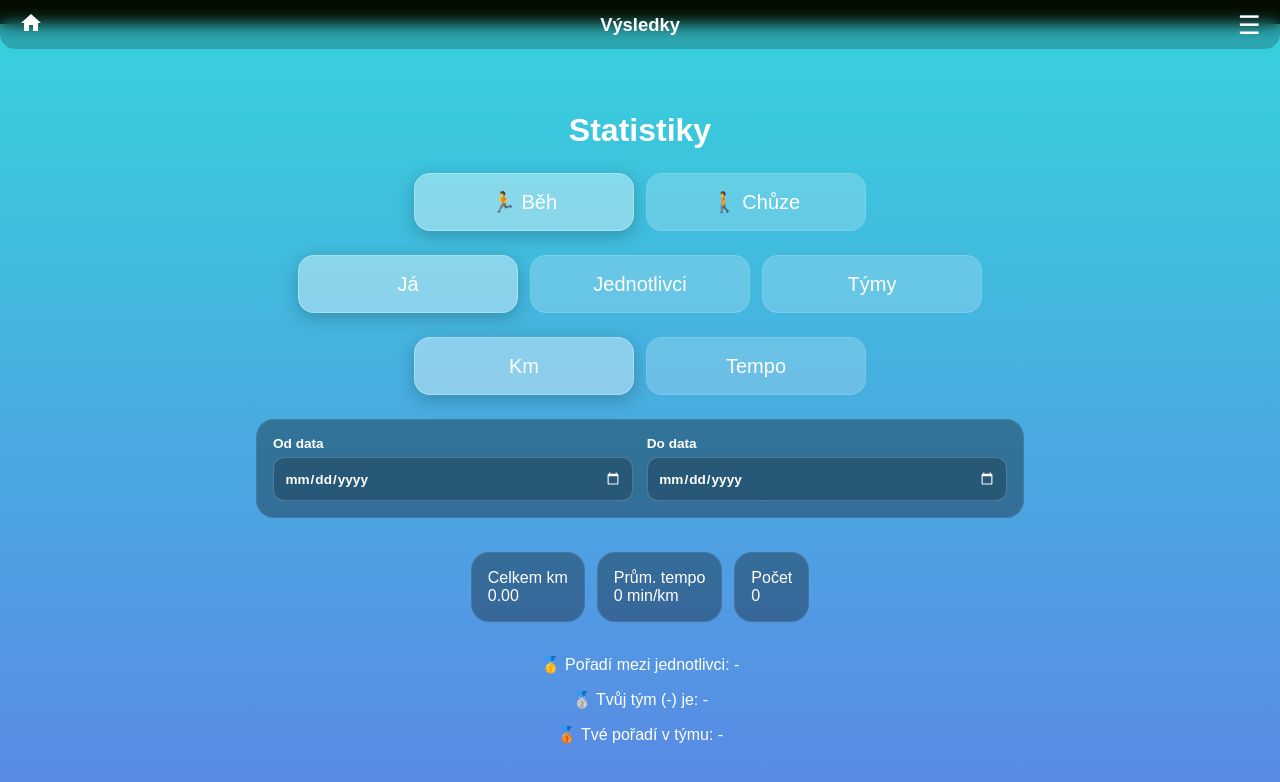
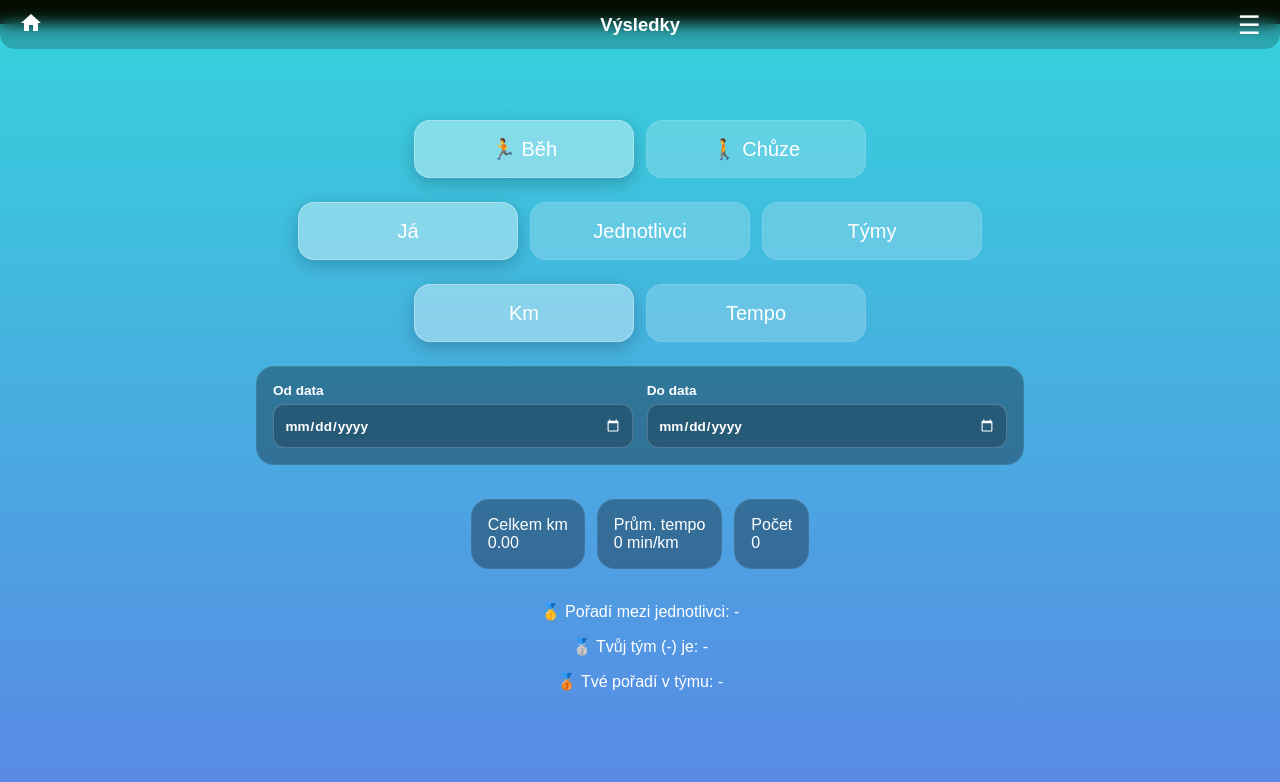
Before and after one commit to igelithromada/run-challange, a Next.js app: page /statistics in a window 1280 px wide. Shown: the top 782 px of the page. Built offline with nearby package versions, Linux system fonts and the light colour scheme; no server answers; the database is empty; sample sign-in values are in the browser's storage.

Commit message:
Move page heading into shared top navigation

```diff
--- a/app/statistics/page.tsx
+++ b/app/statistics/page.tsx
@@ -170,7 +170,7 @@ export default function StatisticsPage() {
       <Sidebar visible={menuVisible} onClose={() => setMenuVisible(false)} onSelect={handleSelect} />
 
       <div className="container">
-        <h1 className="centered-title">Statistiky</h1>
+
 
         <div className="tile-group">
           <button className={`tile-button ${selectedType==="běh"?"active":""}`} onClick={()=>setSelectedType("běh")}>🏃 Běh</button>
```
